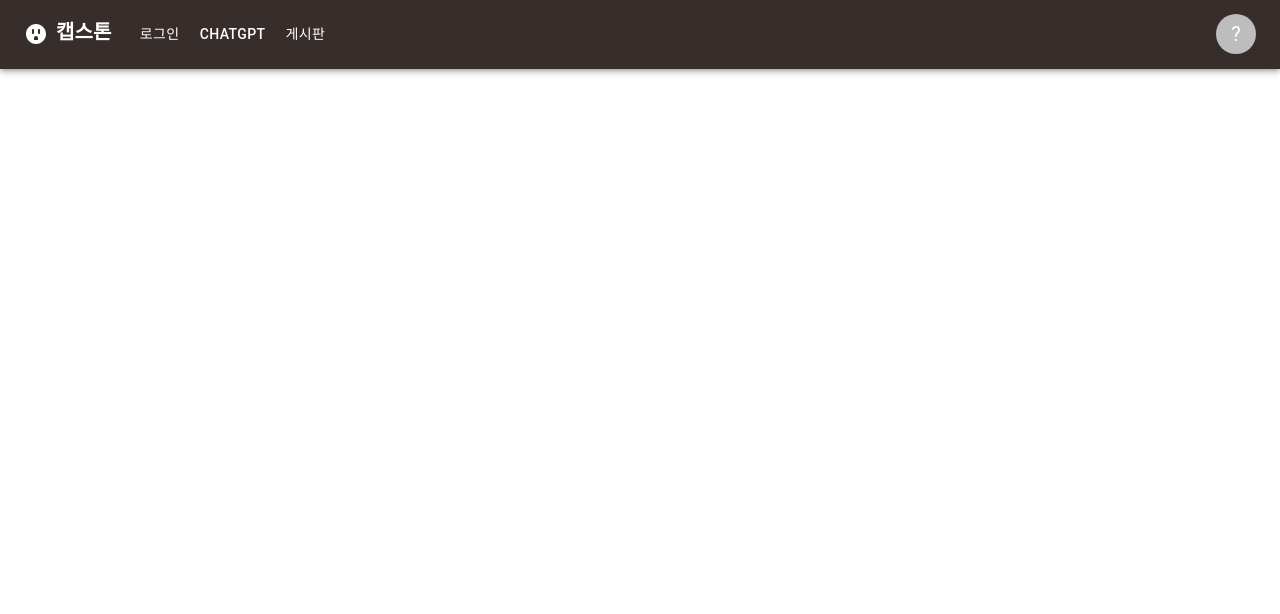
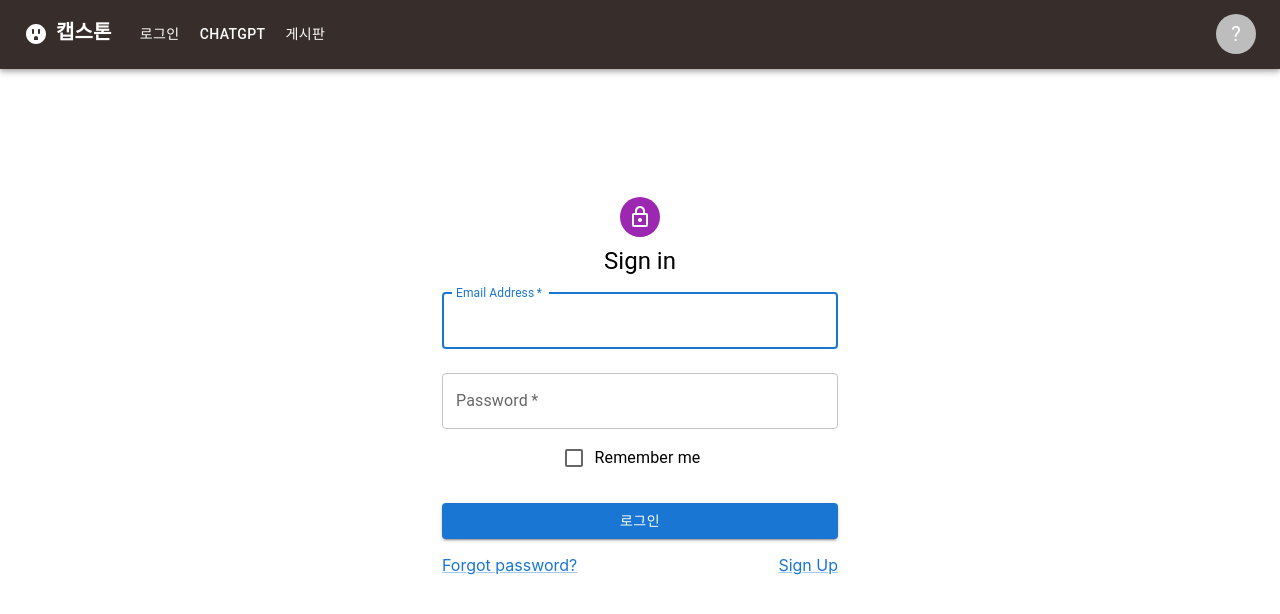
Before and after one commit to Kbigstar/Capstone_React_NodeJS, a React (Create React App) app in the folder client/my-app/: page /login in a window 1280 px wide. Shown: the top 614 px of the page. Built offline with nearby package versions, Linux system fonts and the light colour scheme.

Commit message:
회원가입 제작중(미완)

```diff
--- a/client/my-app/package.json
+++ b/client/my-app/package.json
@@ -6,10 +6,13 @@
     "@emotion/react": "^11.10.6",
     "@emotion/styled": "^11.10.6",
     "@mui/icons-material": "^5.11.11",
+    "@mui/lab": "^5.0.0-alpha.48",
     "@mui/material": "^5.11.15",
+    "@mui/x-date-pickers": "^6.0.4",
     "@testing-library/jest-dom": "^5.16.5",
     "@testing-library/react": "^13.4.0",
     "@testing-library/user-event": "^13.5.0",
+    "dayjs": "^1.11.7",
     "react": "^18.2.0",
     "react-dom": "^18.2.0",
     "react-router-dom": "^6.10.0",
--- a/client/my-app/src/App.js
+++ b/client/my-app/src/App.js
@@ -1,6 +1,8 @@
 import { BrowserRouter, Route, Routes } from "react-router-dom";
 import Appbar from "./component/Appbar";
 import MainPage from "./component/MainPage";
+import Login from "./component/Login";
+import SignUp from "./component/SignUp";
 
 
 function App() { //kwon bo sung
@@ -9,7 +11,8 @@ function App() { //kwon bo sung
       <Appbar />
       <Routes>
         <Route path="/" element={<MainPage />} />
-
+        <Route path="/login" element={<Login />} />
+        <Route path="/signup" element={<SignUp />} />
       </Routes>
     </BrowserRouter>
   );
--- a/client/my-app/src/component/AppBar.js
+++ b/client/my-app/src/component/AppBar.js
@@ -24,17 +24,21 @@ function Appbar() {
 
   const handleOpenNavMenu = (event) => {
     setAnchorElNav(event.currentTarget);
+    console.log(event.currentTarget);
   };
   const handleOpenUserMenu = (event) => {
     setAnchorElUser(event.currentTarget);
+    console.log(event.currentTarget);
   };
 
-  const handleCloseNavMenu = () => {
+  const handleCloseNavMenu = (event) => {
     setAnchorElNav(null);
+    console.log(event.currentTarget);
   };
 
-  const handleCloseUserMenu = () => {
+  const handleCloseUserMenu = (event) => {
     setAnchorElUser(null);
+    console.log(event.currentTarget);
   };
 
   return (
--- /dev/null
+++ b/client/my-app/src/component/Login.js
@@ -0,0 +1,79 @@
+import * as React from 'react';
+import {
+    Avatar,
+    Box,
+    Button,
+    Checkbox,
+    Container,
+    FormControlLabel,
+    Grid,
+    Link,
+    TextField,
+    Typography
+ } from '@mui/material';
+import LockOutlinedIcon from '@mui/icons-material/LockOutlined';
+
+function Login(){ // 로그인 기본예제 틀
+
+    return  (
+
+    <Container component="main" maxWidth="xs" >
+        <Box
+          sx={{
+            marginTop: 15,
+            display: 'flex',
+            flexDirection: 'column',
+            alignItems: 'center',
+          }}
+        >
+
+        <Avatar sx={{ m:1, bgcolor:'secondary.main'}}>
+            <LockOutlinedIcon />
+        </Avatar>
+
+        <Typography component="h1" variant="h5">
+            Sign in
+        </Typography>
+
+        <TextField
+            margin="normal"
+            label="Email Address"
+            required
+            fullWidth
+            name="email"
+            autoComplete="email"
+            autoFocus
+        />
+
+        <TextField
+            label="Password"
+            type="Password"
+            margin="normal"
+            required
+            fullWidth
+            name="password"
+            id="password"
+            autoComplete="current-password"
+         />
+
+        <FormControlLabel
+              control={<Checkbox value="remember" color="primary" />}
+              label="Remember me"
+        />
+
+        <Button type="submit" fullWidth variant="contained" sx={ {mt:3, mb:2} }>
+            로그인</Button>
+
+        <Grid container>
+            <Grid item xs>
+                <Link>Forgot password?</Link>
+            </Grid>
+            <Grid item>
+                <Link>Sign Up</Link>
+            </Grid>
+        </Grid>
+        </Box>
+        </Container>
+    );
+}
+export default Login;
--- /dev/null
+++ b/client/my-app/src/component/SignUp.js
@@ -0,0 +1,105 @@
+import * as React from 'react';
+import { Avatar, Box, Container, TextField, Typography } from "@mui/material";
+import { useState } from "react";
+import AccountBoxIcon from '@mui/icons-material/AccountBox';
+import { DemoContainer } from '@mui/x-date-pickers/internals/demo';
+import { AdapterDayjs } from '@mui/x-date-pickers/AdapterDayjs';
+import { LocalizationProvider } from '@mui/x-date-pickers/LocalizationProvider';
+import { DatePicker } from '@mui/x-date-pickers/DatePicker';
+
+function SignUp(){ //회원가입 미완성
+    const [email, setEmail] = useState("");
+    const [pwd, setPwd] = useState("");
+    const [pwdCheck, setPwdCheck] = useState("");
+
+
+    const onEmailChange = (e) => {
+        setEmail(e.target.value); //이메일아이디 이벤트값 설정
+    }
+    const onPwdChange = (e) => {
+        setPwd(e.target.value); //비밀번호 이벤트값 설정
+    }
+    const onPwdCheckChange = (e) => {
+        setPwdCheck(e.target.value); //비밀번호 확인 이벤트값 설정
+    }
+
+
+return (
+    <Container component="main" maxWidth="sm">
+
+        <Box
+            sx={{
+                marginTop: 8,
+                display: 'flex',
+                flexDirection: 'column',
+                alignItems: 'center',
+            }}
+            >
+
+             <Avatar sx={{ m:1, bgcolor:'secondary.main'}}>
+                <AccountBoxIcon />
+            </Avatar>
+
+            <Typography component="h1" variant="h5">회원가입</Typography>
+
+            <TextField
+                margin="normal"
+                label="이메일 아이디"
+                fullWidth
+                name="email"
+                autoComplete="email"
+                autoFocus
+                onChange={onEmailChange}
+                value={email}
+                error={email === ""}
+                helperText={email === "" ? '이메일 아이디를 입력해주세요 ' : ' '}/>
+
+             <TextField
+              margin="normal"
+              label="비밀번호"
+              type="Password"
+              fullWidth
+              name="password"
+              id="password"
+              autoComplete="current-password"
+              onChange={onPwdChange}
+              value={pwd}
+              error={pwd === ""}
+              helperText={pwd === "" ? '비밀번호를 입력해주세요 ' : ' '}/>
+            <TextField
+              margin="normal"
+              label="비밀번호 확인"
+              type="Password"
+              required
+              fullWidth
+              name="pwdCheck"
+              id="pwdCheck"
+              autoComplete="current-password"
+              onChange={onPwdCheckChange}
+              value={pwdCheck}
+              error={pwdCheck === ""}
+              helperText={pwdCheck === "" ? '비밀번호를 확인해주세요 ' : ' '}/>
+
+            <TextField   sx={{
+                    width: 0.3, mt: 1,}}
+              margin="normal"
+              label="이름"
+              //fullWidth
+              name="name"
+              id="name"
+              />
+
+            {/* 생년월일 테스트 */}
+          <LocalizationProvider dateAdapter={AdapterDayjs}>
+            <DemoContainer components={['DatePicker']}>
+                <DatePicker label="생년월일"
+                 format="YYYY-MM-DD"
+
+                />
+            </DemoContainer>
+          </LocalizationProvider>
+        </Box>
+    </Container>
+
+    );
+} export default SignUp;
```
Also changed, not shown: 1 other file (tests, documents, lock files or other folders).
